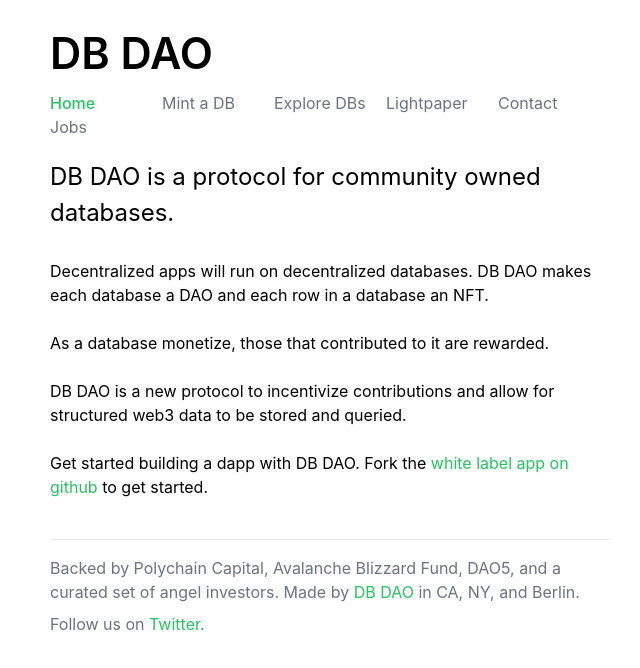
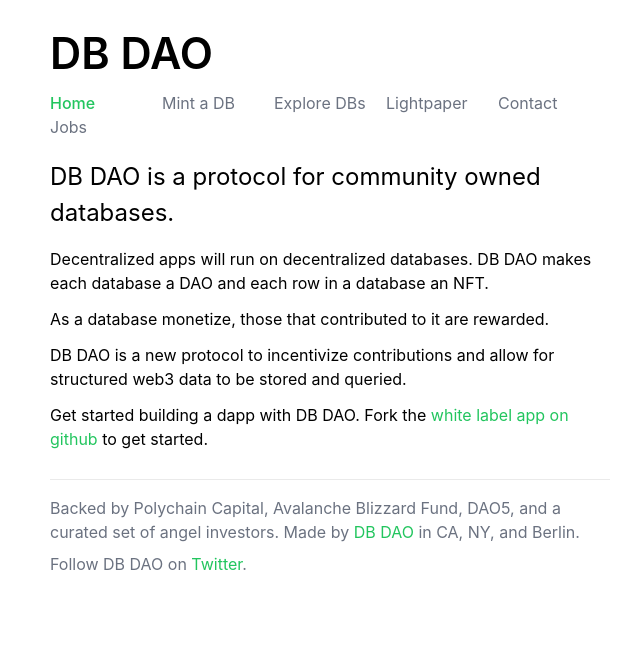
Before and after one commit to CourageResearch/db-dao-frontend, a Next.js app: page / in a window 1280 px wide. Shown: the top 668 px of the page, without its empty margins (310-950 px from the left). Built offline with nearby package versions, Linux system fonts and the light colour scheme; what @rainbow-me/rainbowkit, wagmi would draw is missing.

Commit message:
tightening things up a little bit

```diff
--- a/components/Footer.tsx
+++ b/components/Footer.tsx
@@ -10,7 +10,7 @@
                 Made by <Link href="https://dbdao.xyz/" target="_blank" rel="noreferrer"><a className={styles.greenlink}>DB DAO</a></Link> in CA, NY, and Berlin.
             </div>
             <div>
-                Follow us on
+                Follow DB DAO on
                 <Link href='https://twitter.com/db_dao' target="_blank" >
                     <a className={styles.greenlink}> Twitter</a>
                 </Link>.
--- a/pages/_app.tsx
+++ b/pages/_app.tsx
@@ -6,6 +6,8 @@
 import { alchemyProvider } from 'wagmi/providers/alchemy';
 import { publicProvider } from 'wagmi/providers/public';
 import { GoogleAnalytics } from "nextjs-google-analytics";
+import Footer from '../components/Footer';
+import styles from '../styles/Home.module.css';
 
 
 const { chains, provider, webSocketProvider } = configureChains(
@@ -45,10 +47,13 @@
 function MyApp({ Component, pageProps }: AppProps) {
     return (
         <WagmiConfig  client={wagmiClient}>
-            <RainbowKitProvider chains={chains}>
-            <GoogleAnalytics trackPageViews />
-            <Component {...pageProps} />
-            </RainbowKitProvider>
+            <div className="container mx-auto w-[35rem]">
+                <RainbowKitProvider chains={chains}>
+                <GoogleAnalytics trackPageViews />
+                <Component {...pageProps} />
+                </RainbowKitProvider>
+                <Footer/>
+            </div>
         </WagmiConfig>
     );
 }
--- a/pages/contact.tsx
+++ b/pages/contact.tsx
@@ -1,7 +1,6 @@
 import type { NextPage } from 'next';
 import styles from '../styles/Home.module.css';
 import Header from '../components/Header';
-import Footer from '../components/Footer';
 import { useForm, ValidationError } from '@formspree/react';
 import getConfig from 'next/config';
 
@@ -12,10 +11,8 @@
     const [state, handleSubmit] = useForm(FORMSPREE_KEY);
 
     return (
-        <div className="container mx-auto w-[35rem]">
+        <>
             <Header web3={false}/>
-            <main className={styles.main}>
-
             <div className={styles.description}>
                 Get in touch about something
             </div>
@@ -87,10 +84,7 @@
                     <div className="text-lg mb-4">We&apos;ll get back to you as soon as we can.</div>
                 </div>
             }
-
-            </main>
-            <Footer/>
-        </div>
+        </>
     );
 };
 
--- a/pages/database/[_id].tsx
+++ b/pages/database/[_id].tsx
@@ -7,7 +7,6 @@
 } from 'wagmi';
 import styles from '../../styles/Home.module.css';
 import { Contract, Row } from '../../interfaces';
-import Footer from '../../components/Footer';
 import Header, { contractConfig } from '../../components/Header';
 import getConfig from 'next/config'
 import Link from 'next/link';
@@ -118,9 +117,8 @@
     }
 
     return (
-        <div className="container mx-auto w-[35rem]">
+        <>
             <Header web3={true }/>
-            <main className={styles.main}>
 
             <h1 className={styles.title}>
                 {databaseName}
@@ -131,7 +129,6 @@
                     <h2 className='hover:text-green-500'>Add a row &rarr;</h2>
                 </a>
             </Link>
-
 
             <div className="flex flex-col">
                 <div className="overflow-x-auto">
@@ -149,9 +146,7 @@
                     </div>
                 </div>
             </div>
-            </main>
-            <Footer/>
-        </div>
+        </>
     );
 };
 
--- a/pages/explore.tsx
+++ b/pages/explore.tsx
@@ -8,11 +8,8 @@
 const Explore = ({ data }: InferGetServerSidePropsType<typeof getServerSideProps>) => {
 
     return (
-        <div className="container mx-auto w-[35rem]">
-
+        <>
             <Header web3={false} />
-
-            <main className={styles.main}>
             <p className={styles.description}>
                 Explore some distributed databases.
             </p>
@@ -29,8 +26,7 @@
                     })
                 }
             </div>
-            </main>
-        </div>
+        </>
     );
 };
 
--- a/pages/index.tsx
+++ b/pages/index.tsx
@@ -1,20 +1,13 @@
 import type { InferGetServerSidePropsType, NextPage } from 'next';
 import styles from '../styles/Home.module.css';
 import Header from '../components/Header';
-import Footer from '../components/Footer';
 import getConfig from 'next/config'
-import Link from 'next/link';
-import { style } from '@mui/system';
 const { publicRuntimeConfig } = getConfig()
 
 const Home: NextPage = () => {
     return (
-        <div className="container mx-auto w-[35rem]">
-
+        <>
             <Header web3={false}/>
-
-            <main className={styles.main}>
-
             <div className={styles.description}>
                 DB DAO is a protocol for community owned databases.
             </div>
@@ -37,10 +30,7 @@
                         white label app on github
                     </a> to get started.
             </div>
-
-            </main>
-            <Footer/>
-        </div>
+        </>
     );
 };
 
--- a/pages/jobs.tsx
+++ b/pages/jobs.tsx
@@ -1,7 +1,6 @@
 import type { NextPage } from 'next';
 import styles from '../styles/Home.module.css';
 import Header from '../components/Header';
-import Footer from '../components/Footer';
 
 const Jobs: NextPage = () => {
 
@@ -30,13 +29,10 @@
         ]
     )
 
-
     return (
-        <div className="container mx-auto w-[35rem]">
-
+        <>
             <Header web3={false}/>
 
-            <main className={styles.main}>
             <div className={styles.description}>
                 Join Something Big
             </div>
@@ -61,10 +57,8 @@
                     </div>
                 ))
             }
+        </>
 
-            </main>
-            <Footer/>
-        </div>
     );
 };
 
--- a/pages/mintRow/[_id].tsx
+++ b/pages/mintRow/[_id].tsx
@@ -9,14 +9,12 @@
 import pinataSDK from "@pinata/sdk"
 import { JsonForms } from '@jsonforms/react';
 import { materialRenderers, materialCells } from '@jsonforms/material-renderers';
-import Footer from '../../components/Footer';
 import getConfig from 'next/config'
 import Header, { contractConfig } from '../../components/Header';
 import Link from 'next/link';
 import Router from 'next/router'
 
 const { publicRuntimeConfig } = getConfig()
-
 
 const MintRow = ({ database }: InferGetServerSidePropsType<typeof getServerSideProps>) => {
     const databaseId = database.databaseId
@@ -68,7 +66,6 @@
         }
     }
 
-
     const {
         config,
         error: prepareError,
@@ -114,20 +111,15 @@
     }, [database_id, isSuccess]);
 
     return (
-        <div className="container mx-auto w-[35rem]">
+        <>
             <Header web3={true}/>
 
-            <main className={styles.main}>
 
             <p className={styles.description}>
                 Add a row to <Link href={"/database/" + database_id}>
                         <a className={styles.greenlink}>{databaseName}</a>
                     </Link>
             </p>
-                {/* <a href={`/database/${database._id}`}>
-                    <h2 className='hover:text-green-500'>Go back to database &rarr;</h2>
-                </a> */}
-
 
                 <form
                     className="flex flex-col gap-4"
@@ -136,18 +128,14 @@
                         writeToChain()
                     }}
                 >
-                    {/* <ThemeProvider theme={theme}> */}
                     <JsonForms
                         schema={formSchema}
                         uischema={formUiSchema}
                         data={formData}
                         renderers={materialRenderers}
                         cells={materialCells}
-                            // renderers={vanillaRenderers}
-                            // cells={vanillaCells}
                         onChange={({ errors, data }) => setFormData(data)}
                     />
-                    {/* </ThemeProvider> */}
 
                     <button
                         type="submit"
@@ -158,24 +146,11 @@
                     </button>
 
 
-                    {/* {isSuccess && (
-                        <div>
-                        Successfully add your row to {databaseName}!
-                            <div>
-                                View the transaction on
-                                    <a href={`${explorerUrl}/tx/${data?.hash}`}>{exploreName}</a>
-                            </div>
-                        </div>
-                    )} */}
                 {(isPrepareError || isError) && (
                     <div>Error: {(prepareError || error)?.message.substring(0, 100)}</div>
                 )}
             </form>
-
-            </main>
-
-            <Footer/>
-        </div>
+        </>
     );
 };
 
--- a/pages/video.tsx
+++ b/pages/video.tsx
@@ -1,19 +1,14 @@
 import type { InferGetServerSidePropsType, NextPage } from 'next';
 import styles from '../styles/Home.module.css';
 import Header from '../components/Header';
-import Footer from '../components/Footer';
 import getConfig from 'next/config'
 const { publicRuntimeConfig } = getConfig()
 
 const Video: NextPage = () => {
 
     return (
-        <div className="container mx-auto w-[35rem]">
-
+        <>
             <Header web3={false}/>
-
-            <main className={styles.main}>
-
             <div className={styles.description}>
                 DB DAO is a protocol for community owned databases.
             </div>
@@ -29,9 +24,7 @@
             <div className="my-3">
                 DB DAO is a new protocol to incentivize contributions and allow for structured web3 data to be stored and queried.
             </div>
-            </main>
-            <Footer/>
-        </div>
+        </>
     );
 };
 
--- a/styles/Home.module.css
+++ b/styles/Home.module.css
@@ -5,9 +5,9 @@
 .main {
     /* min-height: 100vh; */
     /* padding: 4rem 0; */
-    flex: 1;
+    /* flex: 1;
     display: flex;
-    flex-direction: column;
+    flex-direction: column; */
     /* justify-content: center; */
     /* align-items: center; */
 }
@@ -24,12 +24,6 @@
     @apply mt-7 pt-4 space-y-2 text-gray-500;
 }
 
-/* .footer a { */
-    /* display: flex; */
-    /* justify-content: center; */
-    /* align-items: center; */
-    /* flex-grow: 1; */
-/* } */
 
 /* .title a {
     color: #0d76fc;
```
Lines whose indentation alone changed are shown as unchanged.
